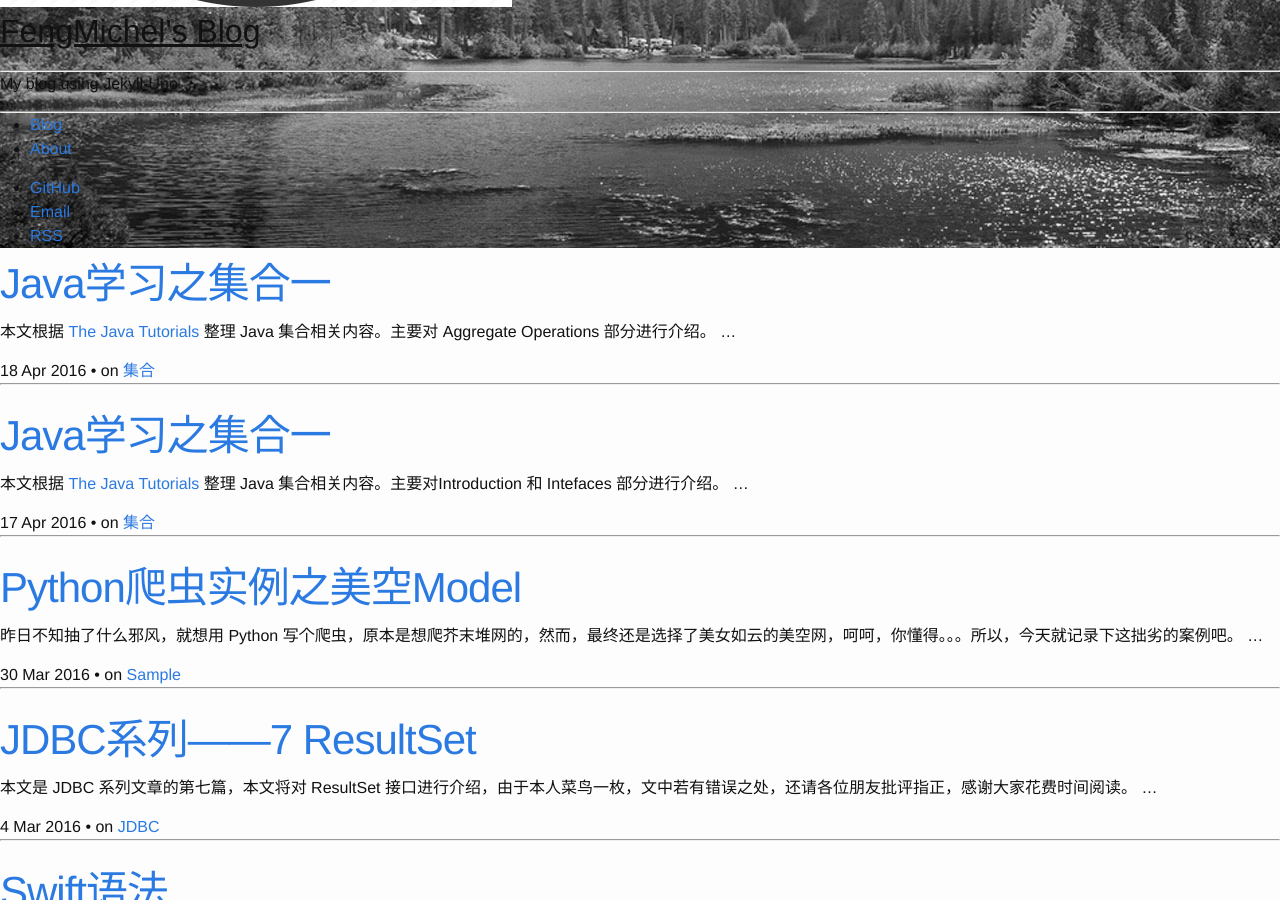
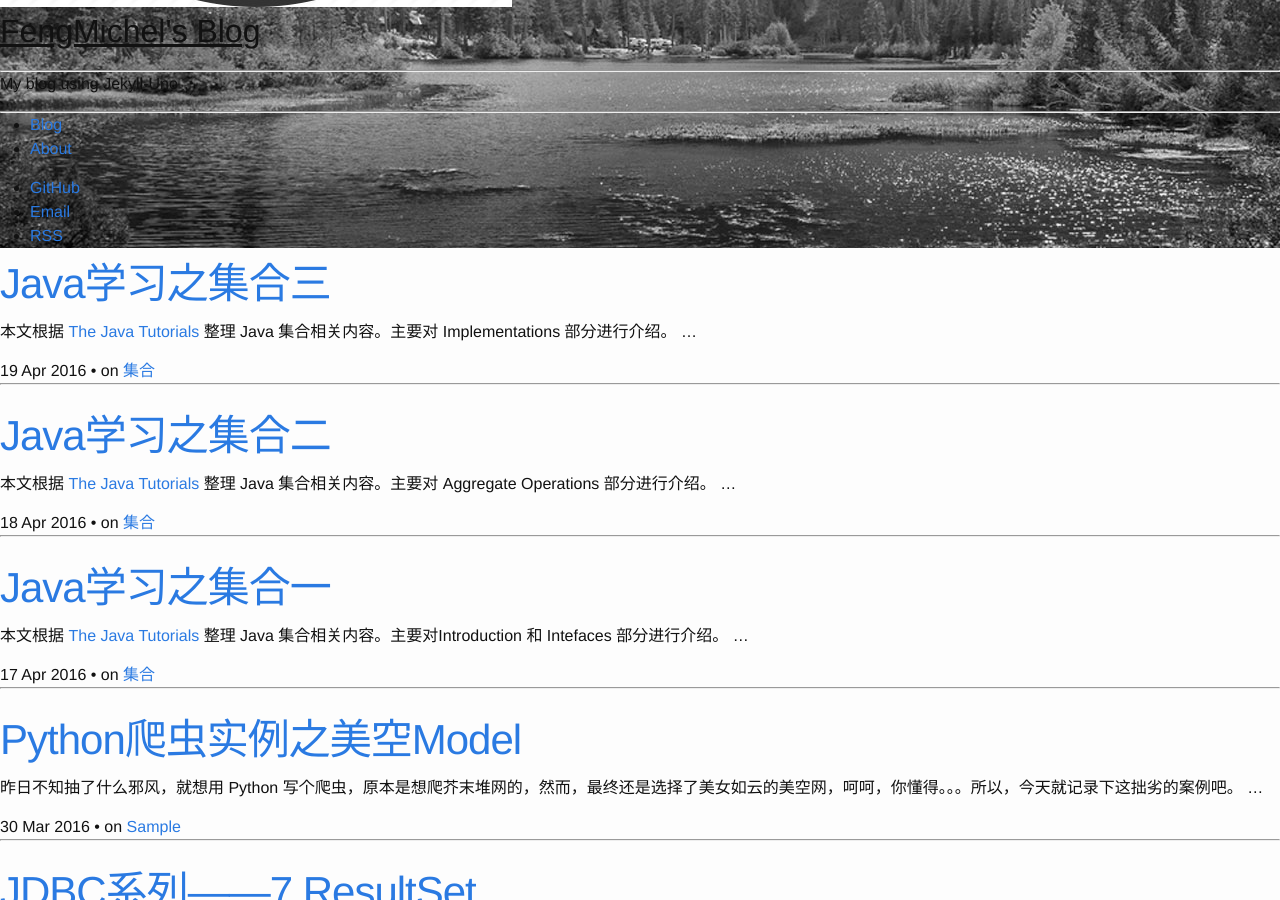
Before and after one commit to fengzhongshuang/fengzhongshuang.github.io, a Jekyll site: the page built from index.html, in a window 1280 px wide and 900 px high, scrolled down 505 px. Built offline with Jekyll 4.4.1, drawn with Linux system fonts in a browser that asks for light colours; nearby versions of some CDN libraries; the list of posts is cut into pages by our own code; some of the changed lines change nothing that is shown.

Commit message:
new post
impletations of collections

````diff
--- a/_posts/2016-04-18-java-collections-2.markdown
+++ b/_posts/2016-04-18-java-collections-2.markdown
@@ -1,5 +1,5 @@
 ---
-title:  "Java学习之集合一"
+title:  "Java学习之集合二"
 summary:  Java集合
 categories: [Java]
 tags: [集合]
--- /dev/null
+++ b/_posts/2016-04-19-java-collections-3.markdown
@@ -0,0 +1,133 @@
+---
+title:  "Java学习之集合三"
+summary:  Java集合
+categories: [Java]
+tags: [集合]
+---
+
+本文根据 [The Java Tutorials](http://docs.oracle.com/javase/tutorial/) 整理 Java 集合相关内容。主要对 Implementations 部分进行介绍。
+
+### 一、实现
+可以把实现分为以下几类：
+  * 通用目的的实现，指最常用的实现方式，如图所示
+  ![通用实现](/images/posts/java-core-collections-implementations.png)
+  * 特殊目的的实现，用于特殊场景的实现方式
+  * 并发实现，用于高并发的实现方式，参见 `java.util.concurrent`
+  * 包装器实现，用于组合其他类型的实现
+  * 便利实现，最简单的实现方式，提供便利高效的操作
+  * 抽象实现，自定义实现方式的骨架结构
+
+  > 对于 Set 接口， HashSet 是最常用的实现
+  > 对于 List 接口， ArrayList 是最常用的实现
+  > 对于 Map 接口， HashMap 是最常用的实现
+  > 对于 Queue 接口， LinkedList 是最常用的实现
+  > 对于 Deque 接口， ArrayDeque 是最常用的实现
+
+### 二、Set实现
+* 通用实现
+
+Set 有三个通用版本的实现， `HashSet`，`TreeSet`，`LinkedHashSet`。HashSet 比 TreeSet 要快的多，但是不能保证有序。如果需要按值排序遍历，则使用 TreeSet。LinkedHashSet 是折中方案，由哈希表和链表构成，它的速度接近 HashSet，又是按值插入顺序排序的。
+
+* 特殊实现
+
+Set 有两个特殊版本的实现，`EnumSet` 和 `CopyOnWriteArraySet`。
+
+EnumSet 是一个为枚举类型设计的高性能实现，所有的元素必须是相同的枚举类型。
+
+CopyOnWriteArraySet 是一个用 copy-on-write 数组实现的 Set 实现。适用于经常遍历却很少修改的情况。
+
+### 三、List实现
+* 通用实现
+
+有两个通用版本实现，`ArrayList`，`LinkedList`。多数情况下使用ArrayList，它提供了常量时间的访问操作。LinkedList适用于添加或删除操作较频繁的场景，
+
+* 特殊实现
+
+CopyOnWriteArrayList 是一个用 copy-on-write 数组实现的 List 实现。
+### 四、Map实现
+* 通用实现
+
+有三个通用版本的实现， `HashMap`，`TreeMap`，`LinkedHashMap`。
+
+* 特殊实现
+
+有三个通用版本的实现， `numMap, WeakHashMap and IdentityHashMap`。
+
+* 并发实现
+
+` ConcurrentHashMap` 是一个基于哈希表的高并发，高性能实现。
+
+### 五、Queue实现
+* 通用实现
+
+有两个通用版本的实现， `LinkedList`，`PriorityQueue`。PriorityQueue是一个基于堆结构的优先级队列，
+
+* 并发实现
+
+  * BlockingQueue
+  * LinkedBlockingQueue — 基于链表实现的阻塞队列
+  * ArrayBlockingQueue — 基于数组实现的阻塞队列
+  * PriorityBlockingQueue — 基于堆实现的优先级阻塞队列
+  * DelayQueue — 基于堆实现的时间调度队列
+  * SynchronousQueue — 使用BlockingQueue的简易渲染机制。
+
+### 六、Deque实现
+
+* 通用实现
+
+有两个通用版本的实现， `LinkedList`，`ArrayDeque`。  ArrayDeque 是一个基于可变数组的实现。
+
+* 并发实现
+
+  * LinkedBlockingQueue — 基于链表实现的阻塞队列
+
+### 七、Wrapper实现
+这些实现都在 `Collections` 类中，使用了装饰器模式来实现。
+
+* 同步包装器
+
+为集合添加了线程安全的保证，对应着每个接口都有一个方法实现。
+```Java
+public static <T> Collection<T> synchronizedCollection(Collection<T> c);
+public static <T> Set<T> synchronizedSet(Set<T> s);
+public static <T> List<T> synchronizedList(List<T> list);
+public static <K,V> Map<K,V> synchronizedMap(Map<K,V> m);
+public static <T> SortedSet<T> synchronizedSortedSet(SortedSet<T> s);
+public static <K,V> SortedMap<K,V> synchronizedSortedMap(SortedMap<K,V> m);
+```
+
+* 不可变包装器
+
+去除集合的修改操作，当执行修改时会抛出异常。主要用于两个场景：
+  * 保证集合一旦创建就不可变
+  * 使客户端以只读的方式访问设定的数据结构
+
+```Java
+public static <T> Collection<T> unmodifiableCollection(Collection<? extends T> c);
+public static <T> Set<T> unmodifiableSet(Set<? extends T> s);
+public static <T> List<T> unmodifiableList(List<? extends T> list);
+public static <K,V> Map<K, V> unmodifiableMap(Map<? extends K, ? extends V> m);
+public static <T> SortedSet<T> unmodifiableSortedSet(SortedSet<? extends T> s);
+public static <K,V> SortedMap<K, V> unmodifiableSortedMap(SortedMap<K, ? extends V> m);
+```
+* 检查接口包装器
+
+使用Collections.checked来保证泛型集合的类型安全
+
+### 八、便利实现
+* 数组的列表视图  Arrays.asList
+* 不可变的Multiple-Copy列表   Collections.nCopies，有两个使用场景
+  * 用来初始化一个新创建的列表
+  ```Java
+  List<Type> list = new ArrayList<Type>(Collections.nCopies(1000, (Type)null);
+  ```
+  * 用来扩展一个已有列表
+  ```Java
+  lovablePets.addAll(Collections.nCopies(69, "fruit bat"));
+  ```
+* 不可变的单例Set  Collections.singleton，使Set只包含一个元素，两个使用场景：
+  * 可以用来清除集合中的特定元素。
+  ```Java
+  c.removeAll(Collections.singleton(e));
+  ```
+  * 为接收集合作为参数的方法传递仅包含一个元素的集合。
````
Also changed, not shown: images/posts/java-core-collections-implementations.png (added).
